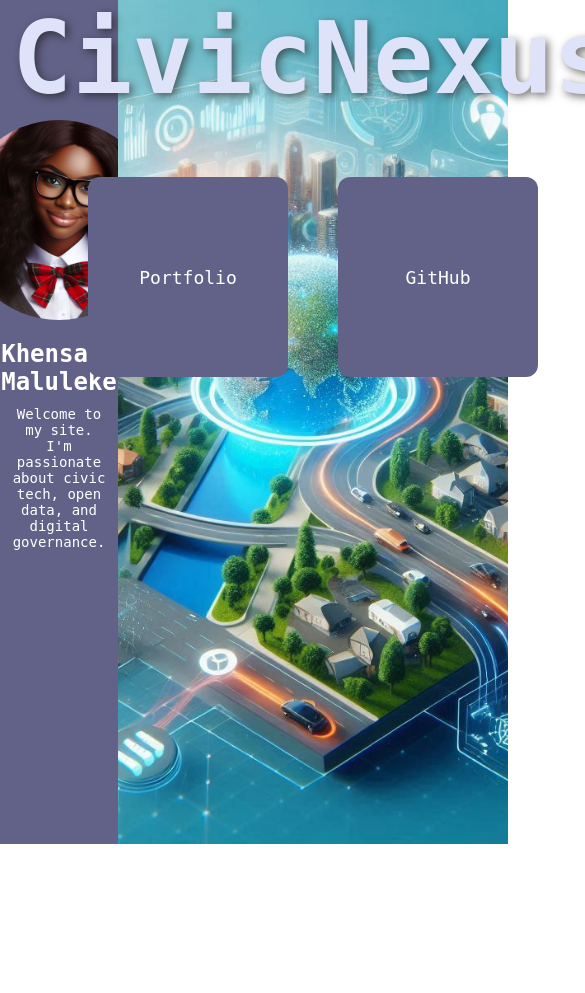
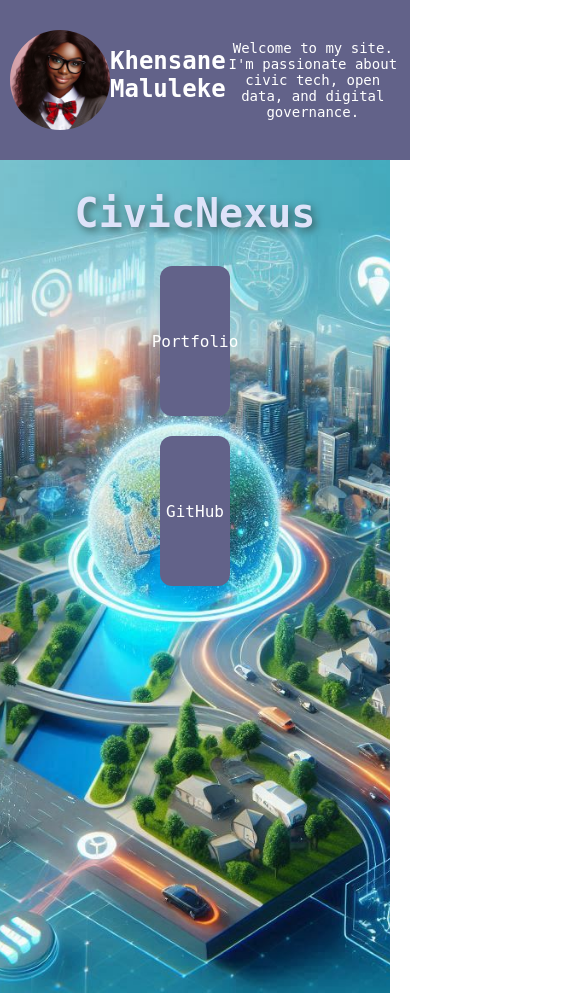
Before and after one commit to KhethiweDlamini/civicnexus_website, a plain HTML site: page index.html in a window 390 px wide. Shown: the top 993 px of the page, 585 px wide, since content can reach past the window. Before the commit the page ends 844 px from the top, so only its background shows below. Drawn offline with Linux system fonts and the light colour scheme.

Commit message:
resize for mobile

```diff
--- a/index.html
+++ b/index.html
@@ -4,6 +4,7 @@
     <meta charset="UTF-8" />
     <title>CivicNexus</title>
     <link rel="stylesheet" href="styles.css" />
+    <meta name="viewport" content="width=device-width, initial-scale=1.0" />
   </head>
   <body>
     <div class="sidebar">
--- a/styles.css
+++ b/styles.css
@@ -80,3 +80,47 @@ h1 {
 .tile:hover {
   background-color: #73b3c2;
 }
+
+@media (max-width: 768px) {
+  body {
+    flex-direction: column;
+  }
+
+  .sidebar {
+    width: 100%;
+    height: auto;
+    flex-direction: row;
+    justify-content: center;
+    padding: 10px;
+  }
+
+  .sidebar img {
+    margin-top: 20px;
+    width: 100px;
+    height: 100px;
+  }
+
+  .main {
+    width: 100%;
+    padding-top: 30px;
+    justify-content: flex-start;
+  }
+
+  h1 {
+    font-size: 40px;
+    margin-bottom: 30px;
+  }
+
+  .tiles {
+    flex-direction: column;
+    gap: 20px;
+    align-items: center;
+  }
+
+  .tile {
+    width: 80%;
+    max-width: 300px;
+    height: 150px;
+    font-size: 16px;
+  }
+}
```
